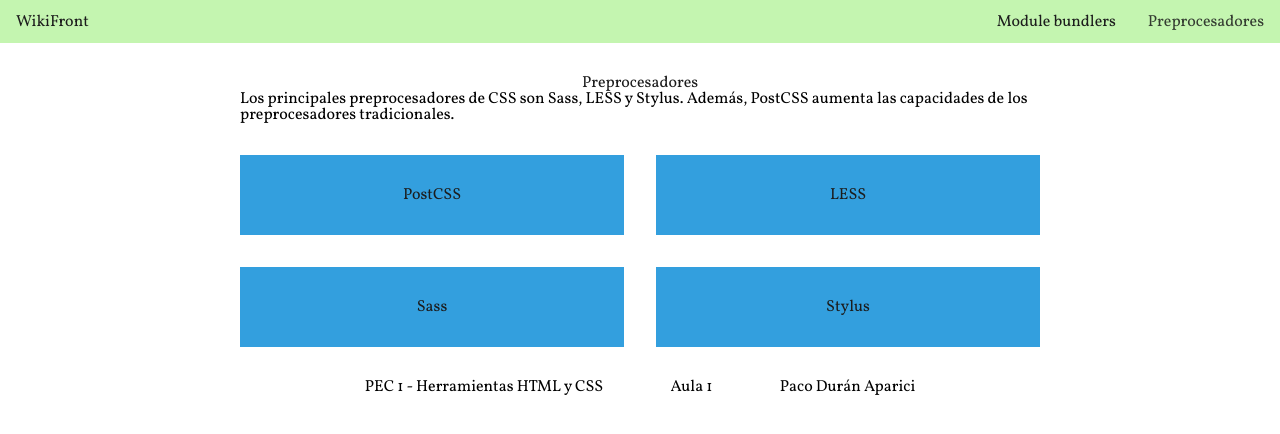
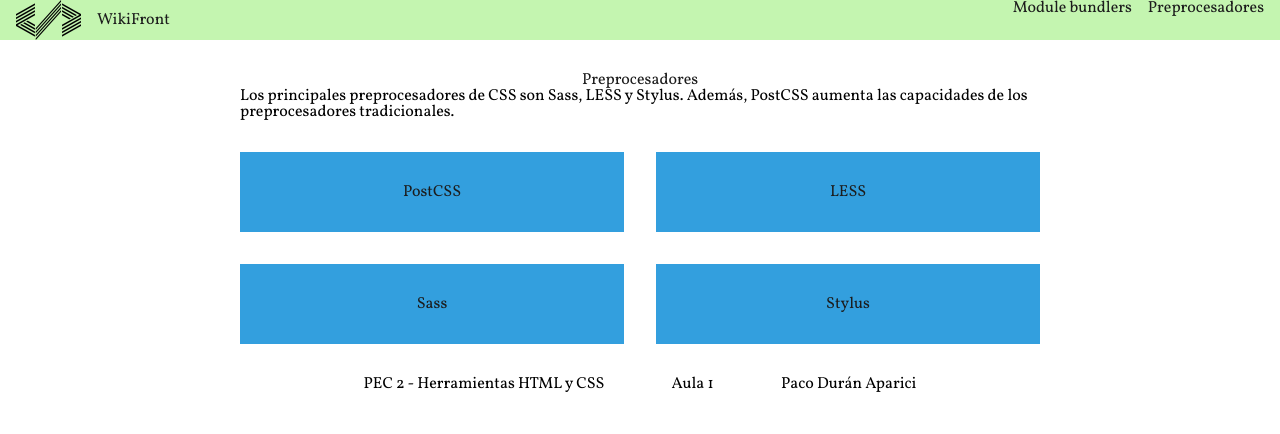
Before and after one commit to pacodurap/herramientas-pec1, a website built with Parcel: page preprocesadores.html in a window 1280 px wide. Built offline with nearby package versions, Linux system fonts and the light colour scheme.

Commit message:
Empieza PEC2 - header con logo

```diff
--- a/preprocesadores.html
+++ b/preprocesadores.html
@@ -14,25 +14,42 @@
 
 <body>
     <nav class='menu'>
-        <a class="logo" href="index.html"><h1>WikiFront</h1></a>
-        <a href="module-bundlers.html"><h2>Module bundlers</h2></a>
-        <span class="seleccionado"><h2>Preprocesadores</h2></span>
+        <a class="logo" href="index.html">
+            <img class="logo__img" src="/assets/logo.png" srcset="/assets/logo.png 1x, /assets/logo@2x.png 2x"
+                alt="Logo">
+            <h1 class="logo__txt">WikiFront</h1>
+        </a>
+        <a href="module-bundlers.html">
+            <h2>Module bundlers</h2>
+        </a>
+        <span class="seleccionado">
+            <h2>Preprocesadores</h2>
+        </span>
     </nav>
 
     <main class="category">
         <h1>Preprocesadores</h1>
-        <p>Los principales preprocesadores de CSS son Sass, LESS y Stylus. Además, PostCSS aumenta las capacidades de los preprocesadores tradicionales.</p>
+        <p>Los principales preprocesadores de CSS son Sass, LESS y Stylus. Además, PostCSS aumenta las capacidades de
+            los preprocesadores tradicionales.</p>
         <nav class="main__nav nav__category">
             <ul>
-                <li><a href="postcss.html"><h2>PostCSS</h2></a></li>
-                <li><a href="#"><h2>LESS</h2></a></li>
-                <li><a href="#"><h2>Sass</h2></a></li>
-                <li><a href="#"><h2>Stylus</h2></a></li>
+                <li><a href="postcss.html">
+                        <h2>PostCSS</h2>
+                    </a></li>
+                <li><a href="#">
+                        <h2>LESS</h2>
+                    </a></li>
+                <li><a href="#">
+                        <h2>Sass</h2>
+                    </a></li>
+                <li><a href="#">
+                        <h2>Stylus</h2>
+                    </a></li>
             </ul>
         </nav>
     </main>
     <footer>
-        <small>PEC 1 - Herramientas HTML y CSS</small>
+        <small>PEC 2 - Herramientas HTML y CSS</small>
         <small>Aula 1</small>
         <small>Paco Durán Aparici</small>
     </footer>
--- a/style.css
+++ b/style.css
@@ -136,6 +136,20 @@ footer small {
     display: block;
 }
 
+.logo {
+    display: flex;
+    align-items: center;
+    justify-content: center;
+    padding: 1em;
+}
+
+.logo__img {
+    height: 40px;
+    width: auto;
+    margin-right: 1em;
+}
+
+
 .main__nav {
     padding: 1em;
 }
@@ -171,38 +185,19 @@ footer small {
     display: flex;
     flex-direction: column;
     background: var(--clr-second);
+    text-align: center;
 }
 
-.menu a {
-    text-decoration: none;
-}
-
-.menu a:hover {
+.menu .seleccionado {
     background-color: var(--clr-main-light);
 }
 
-.menu a:active {
-    background-color: var(--clr-main-dark);
+.menu a:last-of-type {
+    background-color: var(--clr-main);
 }
 
 .menu h1 {
-    margin-top: 0.85714286em;
-    margin-bottom: 0.85714286em;
-}
-
-.menu :not(:first-child) {
-    background: var(--clr-main);
-    width: 100%;
-    text-align: center;
-}
-
-.menu :nth-child(2) {
-    margin-bottom: 2px;
-}
-
-.menu .logo:hover,
-.menu .logo:active {
-    background-color: var(--clr-second);
+    margin: 0;
 }
 
 .nav__index {
@@ -211,10 +206,6 @@ footer small {
 
 .nav__category {
     margin-top: 2em;
-}
-
-.seleccionado {
-    opacity: 0.85;
 }
 
 .video {
@@ -243,6 +234,15 @@ footer small {
         max-width: 800px;
     }
 
+    .logo {
+        padding: 0;
+    }
+
+    .logo:hover,
+    .logo:active {
+        background-color: var(--clr-second);
+    }
+
     .main__nav {
         width: 100%;
     }
@@ -264,13 +264,25 @@ footer small {
     .menu {
         flex-direction: row;
         justify-content: end;
-        align-items: center;
+        /*align-items: center;*/
         margin-bottom: 2em;
     }
 
     .menu a {
         margin-left: 1em;
         margin-right: auto;
+    }
+
+    .menu a:last-of-type {
+        background-color: var(--clr-second);
+    }
+
+    .menu a:hover {
+        background-color: var(--clr-main-light);
+    }
+
+    .menu a:active {
+        background-color: var(--clr-main-dark);
     }
 
     .menu :not(:first-child) {
@@ -283,7 +295,7 @@ footer small {
 
     .menu :nth-child(2) {
         margin-bottom: 0;
-        margin-right: 2em;
+        margin-right: 1em;
     }
 
     .menu a:hover {
```
Also changed, not shown: index.html (+1 -1 lines), module-bundlers.html (+5 -2 lines), parcel.html (+31 -10 lines), postcss.html (+28 -9 lines), assets/logo.png (added), assets/logo@2x.png (added), dist/index.html, dist/logo.d6904bc3.png (added), dist/logo@2x.a660239b.png (added), dist/module-bundlers.html, dist/parcel.html, dist/postcss.html, dist/preprocesadores.html, 5 other files.
